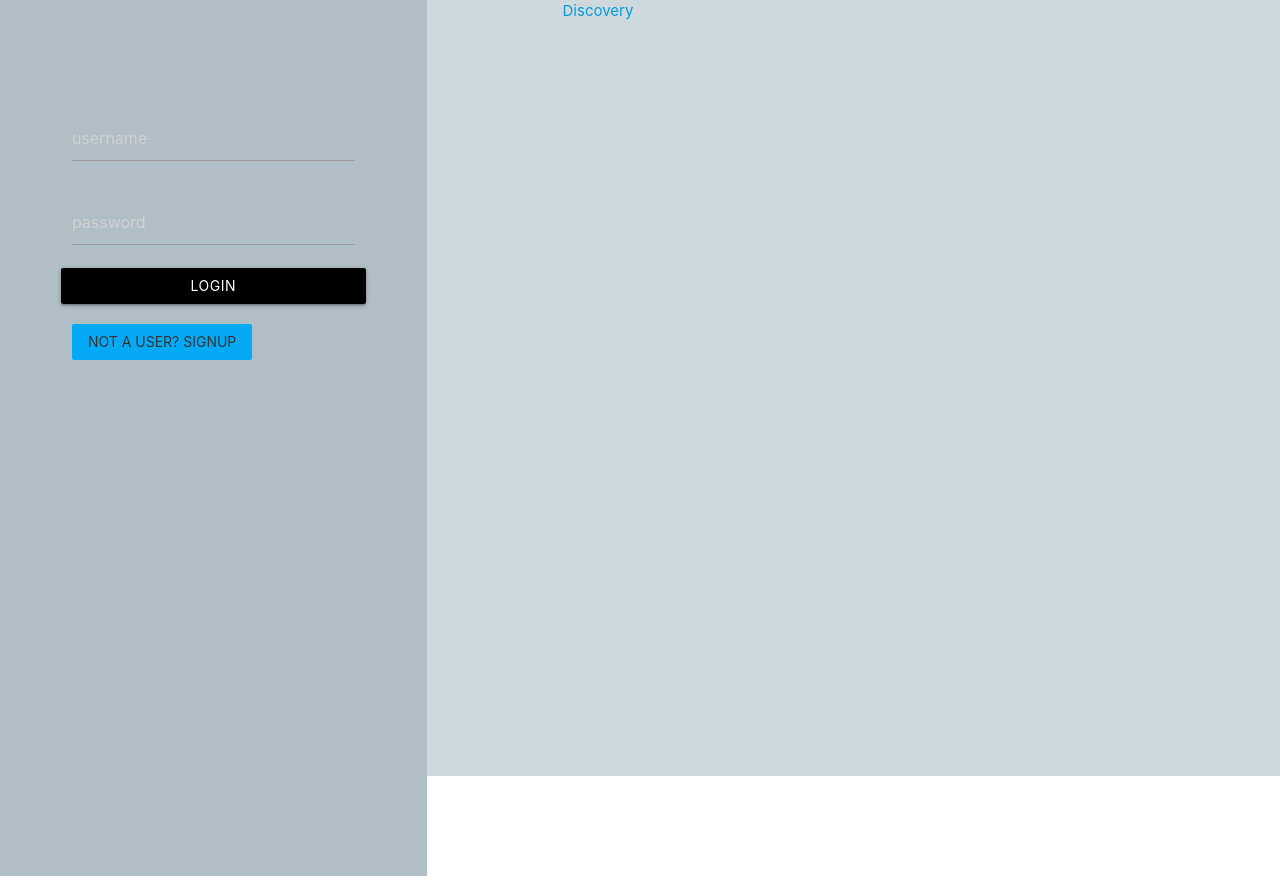
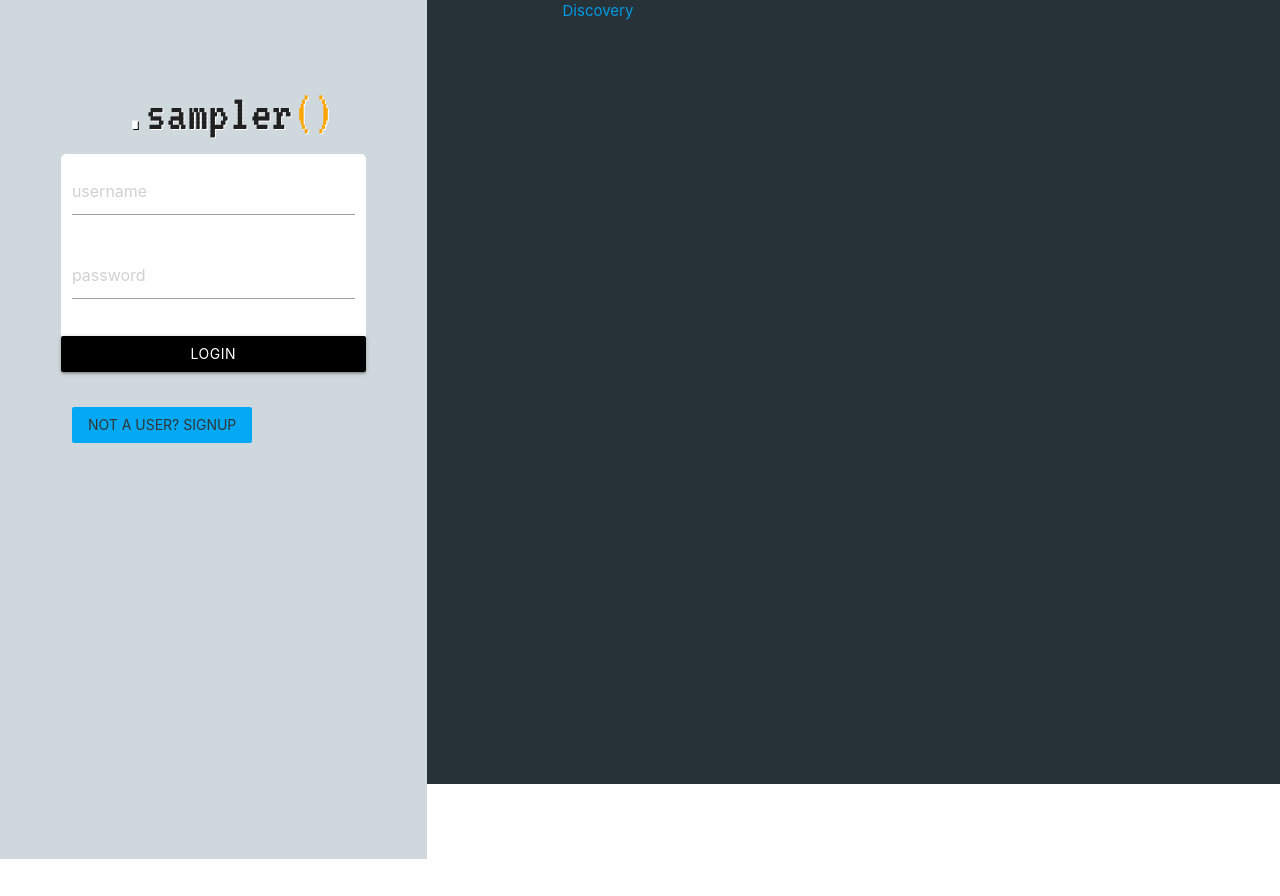
Before and after one commit to joelazarz/samplr-frontend, a React (Create React App) app: page / in a window 1280 px wide. Built offline with nearby package versions, Linux system fonts and the light colour scheme.

Commit message:
landing page styling

```diff
--- a/src/App.css
+++ b/src/App.css
@@ -47,11 +47,24 @@ html{cursor: pointer;}
     color: plum;
 }
 
+/* Landing Page */
+.landing-logo {
+    margin-top: 5em;
+}
+
+.landing-button {
+    margin-top: 1em;
+}
+
 .landing-input-container {
-    margin-top: 100px;
+    background: rgb(255, 255, 255);
+    border-radius: 5px;
+    margin-bottom: 1em;
     display: flex;
     flex-direction: column;
 }
+/* Landing Page */
+
 
 
 /* Discovery Page */
@@ -124,11 +137,11 @@ html{cursor: pointer;}
 }
 
 .height {
-    height: 97vh;
+    height: 98vh;
 }
 
 .kit-main-container {
-    height: 97vh;
+    height: 98vh;
 }
 
 .kit-name-container{
--- a/src/components/open/LandingPage.js
+++ b/src/components/open/LandingPage.js
@@ -10,11 +10,15 @@ const LandingPage = ({ setSessionUser, user }) => {
 
     return (
         <div className="row">
-            <div className="col s4 blue-grey lighten-3">
+            <div className="col s4 blue-grey lighten-4">
                 <div className="height">
                 <div className="container">
-                    {user ?
-                    <h3>Welcome {user.username}</h3>
+                <div className="landing-logo">
+                <div className="graphic-text">
+                <span className='graphic-dot'>.</span>sampler<span className='graphic-par'>()</span>
+                </div>
+                </div>
+                    {user ? <h4>Welcome {user.username}</h4>
                     :
                     <>
                     {login ? <Signup setSessionUser={setSessionUser} />
@@ -26,7 +30,7 @@ const LandingPage = ({ setSessionUser, user }) => {
                 </div>
             </div>
 
-            <div className="col s8 blue-grey lighten-4">
+            <div className="col s8 blue-grey darken-4">
             <div className="height">
                 <div className="container">
                     <Link to ="/discovery">Discovery</Link>
--- a/src/components/open/Login.js
+++ b/src/components/open/Login.js
@@ -57,7 +57,7 @@ const Login = ({ setSessionUser, history }) => {
             <label htmlFor="password"></label>
         </div>
         <button
-        className="waves-effect black waves-light btn"
+        className="landing-button waves-effect black waves-light btn"
         onClick={onSubmit}
         >login</button>
         </div>
--- a/src/components/open/Signup.js
+++ b/src/components/open/Signup.js
@@ -57,7 +57,7 @@ const Signup = ({ setSessionUser, history }) => {
             <label htmlFor="password"></label>
         </div>
         <button
-        className="waves-effect black waves-light btn"
+        className="landing-button waves-effect black waves-light btn"
         onClick={onSubmit}
         >signup</button>
         </div>
```
